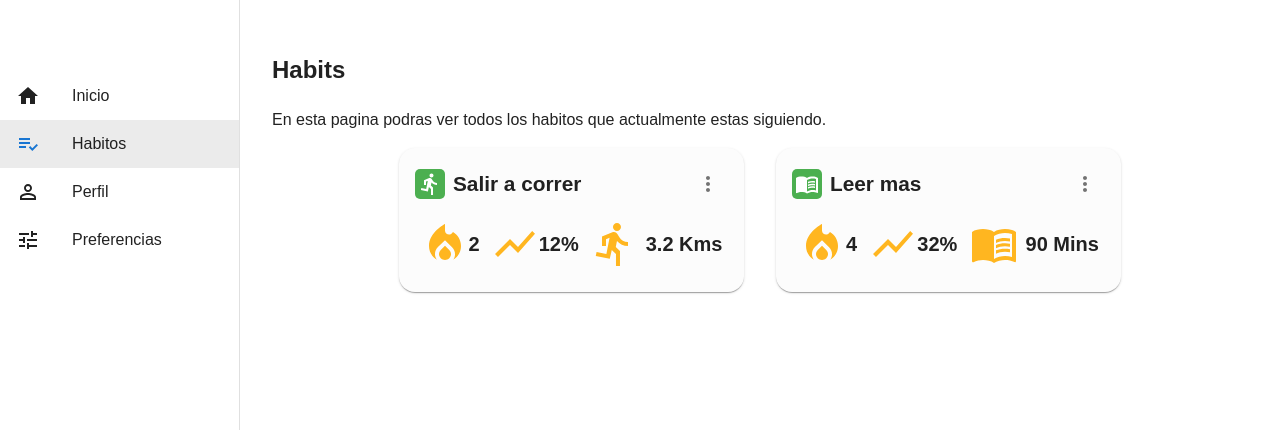
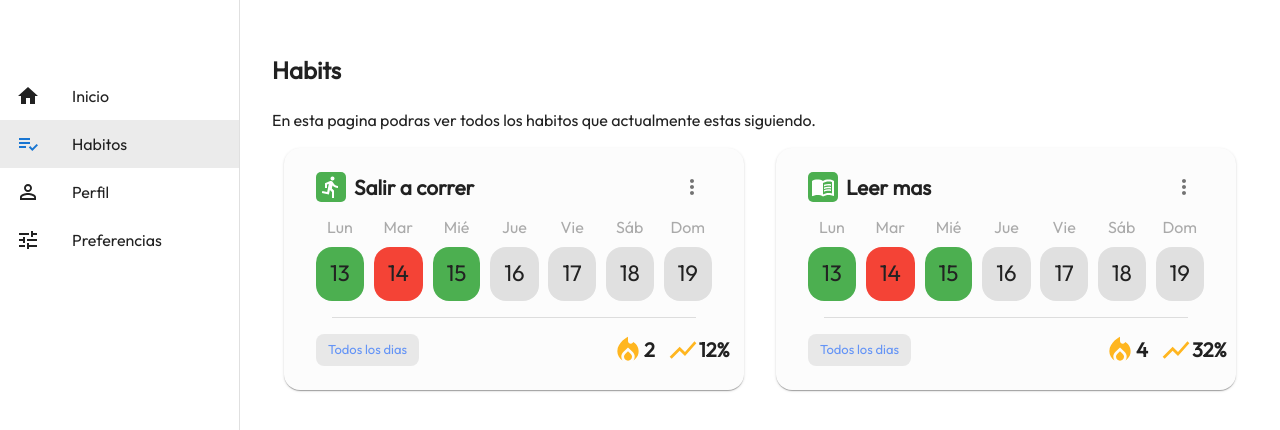
Before and after one commit to No-Country-simulation/s20-18-T-WebApp, a React (Vite) app in the folder frontend/habit_tracker/: page /habits in a window 1280 px wide. Shown: the top 430 px of the page. Built offline with nearby package versions, Linux system fonts and the light colour scheme.

Commit message:
hecha la card de habitos

```diff
--- a/frontend/habit_tracker/package.json
+++ b/frontend/habit_tracker/package.json
@@ -12,8 +12,10 @@
   "dependencies": {
     "@emotion/react": "^11.14.0",
     "@emotion/styled": "^11.14.0",
+    "@fontsource/outfit": "^5.1.1",
     "@mui/icons-material": "^6.4.0",
     "@mui/material": "^6.4.0",
+    "date-fns": "^4.1.0",
     "react": "^18.3.1",
     "react-dom": "^18.3.1",
     "react-router-dom": "^7.1.1"
--- a/frontend/habit_tracker/src/App.jsx
+++ b/frontend/habit_tracker/src/App.jsx
@@ -9,6 +9,7 @@ import {
   Typography,
   IconButton,
 } from '@mui/material';
+import '@fontsource/outfit';
 
 import MenuIcon from '@mui/icons-material/Menu';
 import DrawerNavBar from './components/DrawerNavBar/DrawerNavBar';
--- /dev/null
+++ b/frontend/habit_tracker/src/components/CalendarWeekly/CalendarWeekly.jsx
@@ -0,0 +1,146 @@
+import React from "react";
+import { Card, CardContent, Typography, Box, IconButton } from "@mui/material";
+import MoreVertIcon from '@mui/icons-material/MoreVert';
+import LocalFireDepartmentIcon from '@mui/icons-material/LocalFireDepartment';
+import ShowChartOutlinedIcon from '@mui/icons-material/ShowChartOutlined';
+import Divider from '@mui/material/Divider';
+import Chip from '@mui/material/Chip';
+
+// Colores para los días según su estado
+const dayColors = {
+  completed: "#4caf50", // Verde
+  pending: "#f44336", // Rojo
+  default: "#e0e0e0", // Gris
+};
+
+export const CalendarWeekly = ({ habit, tasks }) => {
+    const {
+        icon,
+        title,
+        streak,
+        porcCompletetion,
+        unitName,
+        unitsQty,
+        date,
+        to
+      } = habit
+  // Calcula la semana actual comenzando desde el lunes
+  const getWeekDays = () => {
+    const today = new Date();
+    const currentDay = today.getDay(); // 0 para domingo, 6 para sábado
+    const monday = new Date(today);
+    monday.setDate(today.getDate() - (currentDay === 0 ? 6 : currentDay - 1));
+
+    return Array.from({ length: 7 }, (_, i) => {
+      const date = new Date(monday);
+      date.setDate(monday.getDate() + i);
+      return date;
+    });
+  };
+
+  const weekDays = getWeekDays();
+
+  return (
+    <Card sx={{
+        borderRadius: '1rem',
+        width: {sx: "345", md: "460px"},
+        paddingTop: "0.2em",
+        paddingLeft: "1em",
+        paddingRight: "1em",
+        boxShadow: 1,
+        textDecoration: 'none', // Quitar subrayado del enlace
+        color: 'inherit', // Heredar el color del texto
+        cursor: 'pointer', // Indicar que es clickeable
+        '&:hover': {
+          boxShadow: 3, // Un ligero efecto al pasar el ratón
+        },
+        backgroundColor: "#FCFCFC"
+      }}>
+      <CardContent >
+        <Box display="flex" alignItems="center" justifyContent="space-between" mb={1}>
+          <Box display="flex" alignItems="center">
+            <Box
+              sx={{
+                display: 'flex',
+                alignItems: 'center',
+                justifyContent: 'center',
+                borderRadius: '5px',
+                width: 30,
+                height: 30,
+                bgcolor: 'success.light',
+                color: 'success.contrastText',
+                mr: 1,
+              }}
+            >
+              {icon}
+            </Box>
+            <Typography variant="subtitle1" sx={{ fontWeight: '600', fontSize: '1.3em', fontFamily: 'Outfit, Arial, sans-serif' }}>
+              {title}
+            </Typography>
+          </Box>
+          <IconButton aria-label="opciones">
+            <MoreVertIcon />
+          </IconButton>
+        </Box>
+        <Box
+          sx={{
+            display: "flex",
+            justifyContent: "space-between",
+            gap: 1,
+            mb: 2
+          }}
+        >
+          {weekDays.map((day, index) => {
+            const dayOfWeek = day.toLocaleDateString("es-ES", {
+                weekday: "short",
+              }); // Ejemplo: "lun."
+              const dayNumber = day.toLocaleDateString("es-ES", {
+                day: "numeric",
+              }); // Ejemplo: "15"
+
+            // Determina el color según el estado de la tarea
+            const taskStatus = tasks[day.toISOString().split("T")[0]]; // Formato ISO: YYYY-MM-DD
+            const backgroundColor =
+              dayColors[taskStatus] || dayColors.default;
+
+            return (
+                <Box textAlign="center" key={index} sx={{display: "flex", flexDirection: "column", gap: "8px"}}>
+                    <Typography sx={{ fontFamily: 'Outfit, Arial, sans-serif', textTransform: "capitalize", color:"#aaa"}}>{dayOfWeek}</Typography>
+                    <Box
+                        key={index}
+                        sx={{
+                        flex: 1,
+                        backgroundColor,
+                        borderRadius: "16px",
+                        padding: "10px 14px",
+                        textAlign: "center",
+                        color: "#222",
+                        }}
+                    >
+                        <Typography sx={{fontSize: "1.4em"}}>{dayNumber}</Typography>
+                    </Box>
+                </Box>
+            );
+          })}
+        </Box>
+        <Divider orientation="horizontal" variant="middle" flexItem />
+        <Box display="flex" flexDirection="row" justifyContent="space-between" alignItems="center" gap="16px" width="100%" mt="16px">
+
+          <Chip label="Todos los dias"  sx={{borderRadius: "8px", backgrounColor:"#DCE6FD", color: "#6494F6"}}/>
+          <Box display="flex" flexDirection="row" alignItems="center" width="100px" gap="12px">
+            <Box display="flex" flexDirection="row" alignItems="center">
+                <LocalFireDepartmentIcon sx={{ color: '#FFB620', fontSize: '2em' }} />
+                <Typography variant="h6" sx={{fontWeight: "600"}}>{streak}</Typography>
+            </Box>
+            <Box display="flex" flexDirection="row" alignItems="center">
+                <ShowChartOutlinedIcon sx={{ color: '#FFB620', fontSize: '2em' }} />
+                <Typography variant="h6" sx={{fontWeight: "600"}} >{porcCompletetion}</Typography>
+            </Box>
+          </Box>
+        </Box>
+      </CardContent>
+    </Card>
+  );
+};
+
+// Datos de ejemplo para las tareas
--- a/frontend/habit_tracker/src/components/HabitCard/HabitCard.jsx
+++ b/frontend/habit_tracker/src/components/HabitCard/HabitCard.jsx
@@ -6,11 +6,12 @@ import Typography from '@mui/material/Typography';
 import Box from '@mui/material/Box';
 import IconButton from '@mui/material/IconButton';
 import MoreVertIcon from '@mui/icons-material/MoreVert';
-import DirectionsRunIcon from '@mui/icons-material/DirectionsRun';
 import LocalFireDepartmentIcon from '@mui/icons-material/LocalFireDepartment';
 import ShowChartOutlinedIcon from '@mui/icons-material/ShowChartOutlined';
+import Divider from '@mui/material/Divider';
 
-const HabitCard = ({
+const HabitCard = ({habit}) => {
+  const {
     icon,
     title,
     streak,
@@ -18,15 +19,16 @@ const HabitCard = ({
     unitName,
     unitsQty,
     date,
-  to, // Prop para la URL de destino
-}) => {
+    to
+  } = habit
+
   return (
     <Card
       component={Link} // Usamos Link de react-router-dom
       to={to} // La URL se pasa como prop
       sx={{
         borderRadius: '1rem',
-        width: 345,
+        width: {sx: "345", md: "560px"},
         boxShadow: 1,
         textDecoration: 'none', // Quitar subrayado del enlace
         color: 'inherit', // Heredar el color del texto
@@ -64,24 +66,24 @@ const HabitCard = ({
           </IconButton>
         </Box>
 
-        <Box display="flex" justifyContent="space-around" alignItems="center" >
+        <Box display="flex" justifyContent="space-around" alignItems="center" gap="16px">
           <Box display="flex" flexDirection="column" alignItems="center">
             <Box display="flex" alignItems="center">
-              <LocalFireDepartmentIcon sx={{ color: '#FFB620', fontSize: '3rem' }} />
+              <LocalFireDepartmentIcon sx={{ color: '#FFB620', fontSize: '2.5em' }} />
               <Typography variant="h6" sx={{fontWeight: "600"}}>{streak}</Typography>
             </Box>
           </Box>
-
+          <Divider orientation="vertical" variant="middle" flexItem />
           <Box display="flex" flexDirection="column" alignItems="center">
             <Box sx={{ display: 'flex', alignItems: 'center' }}>
-              <ShowChartOutlinedIcon sx={{ color: '#FFB620', fontSize: '3rem' }} />
+              <ShowChartOutlinedIcon sx={{ color: '#FFB620', fontSize: '2.5em' }} />
               <Typography variant="h6" sx={{fontWeight: "600"}} >{porcCompletetion}</Typography>
             </Box>
           </Box>
-
+          <Divider orientation="vertical" variant="middle" flexItem />
           <Box display="flex" flexDirection="column" alignItems="center">
             <Box sx={{ display: 'flex', alignItems: 'center', gap:"8px"}}>
-              {React.cloneElement(icon, { sx: { color: '#FFB620', fontSize: '3rem' } })}
+              {React.cloneElement(icon, { sx: { color: '#FFB620', fontSize: '2.5em' } })}
               <Typography variant="h6"  sx={{fontWeight: "600"}}>{`${unitsQty} ${unitName}`}</Typography>
             </Box>
           </Box>
--- a/frontend/habit_tracker/src/main.jsx
+++ b/frontend/habit_tracker/src/main.jsx
@@ -18,7 +18,7 @@ const theme = createTheme({
     },
   },
   typography: {
-    fontFamily: 'Outfit, sans-serif', // Reemplaza con tu fuente deseada font-family: "Outfit", serif;
+    fontFamily: 'Outfit, Arial, sans-serif', // Reemplaza con tu fuente deseada font-family: "Outfit", serif;
   },
 });
 
--- a/frontend/habit_tracker/src/pages/Habits/Habits.jsx
+++ b/frontend/habit_tracker/src/pages/Habits/Habits.jsx
@@ -3,6 +3,8 @@ import HabitCard from '../../components/HabitCard/HabitCard';
 import { Box } from '@mui/material';
 import DirectionsRunIcon from '@mui/icons-material/DirectionsRun';
 import MenuBookOutlinedIcon from '@mui/icons-material/MenuBookOutlined';
+import {CalendarWeekly} from '../../components/CalendarWeekly/CalendarWeekly';
+
 
 const habitsList = [
   {
@@ -26,6 +28,12 @@ const habitsList = [
     to: '/habits'
   },
 ]
+const sampleTasks = {
+    "2025-01-13": "completed",
+    "2025-01-14": "pending",
+    "2025-01-15": "completed",
+    // Agrega más fechas según sea necesario
+  };
 
 export const Habits = () => {
   return (
@@ -36,19 +44,16 @@ export const Habits = () => {
         flexDirection= {{xs: "column", md: "row"}}
         alignItems="center"
         justifyContent="center"
+        flexWrap="wrap"
         mb={2} gap="2em">
+
       {habitsList.map((habit, index) => (
-        <HabitCard
-          key={index} // Importante para el rendimiento de React al renderizar listas
-          icon={habit.icon}
-          title={habit.title}
-          streak={habit.streak}
-          porcCompletetion={habit.porcCompletetion}
-          unitName={habit.unitName}
-          unitsQty={habit.unitsQty}
-          date={habit.date}
-          to={habit.to} // Generación dinámica de la URL
-        />
+        // <HabitCard habit={habit} key={index}/>
+        <CalendarWeekly
+        habit={habit}
+        tasks={sampleTasks}
+        key={index}
+      />
       ))}
       </Box>
     </div>
```
Also changed, not shown: 1 other file (tests, documents, lock files or other folders). Lines whose indentation alone changed are shown as unchanged.
